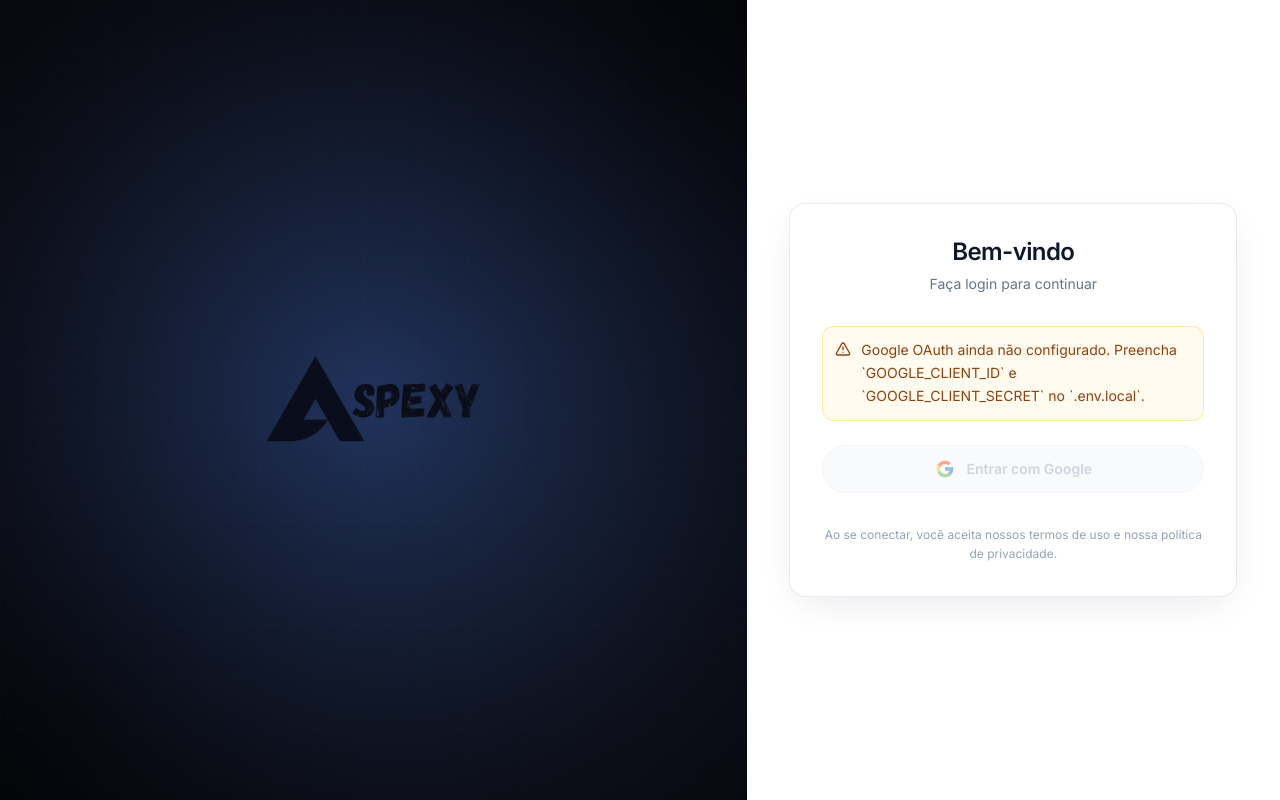
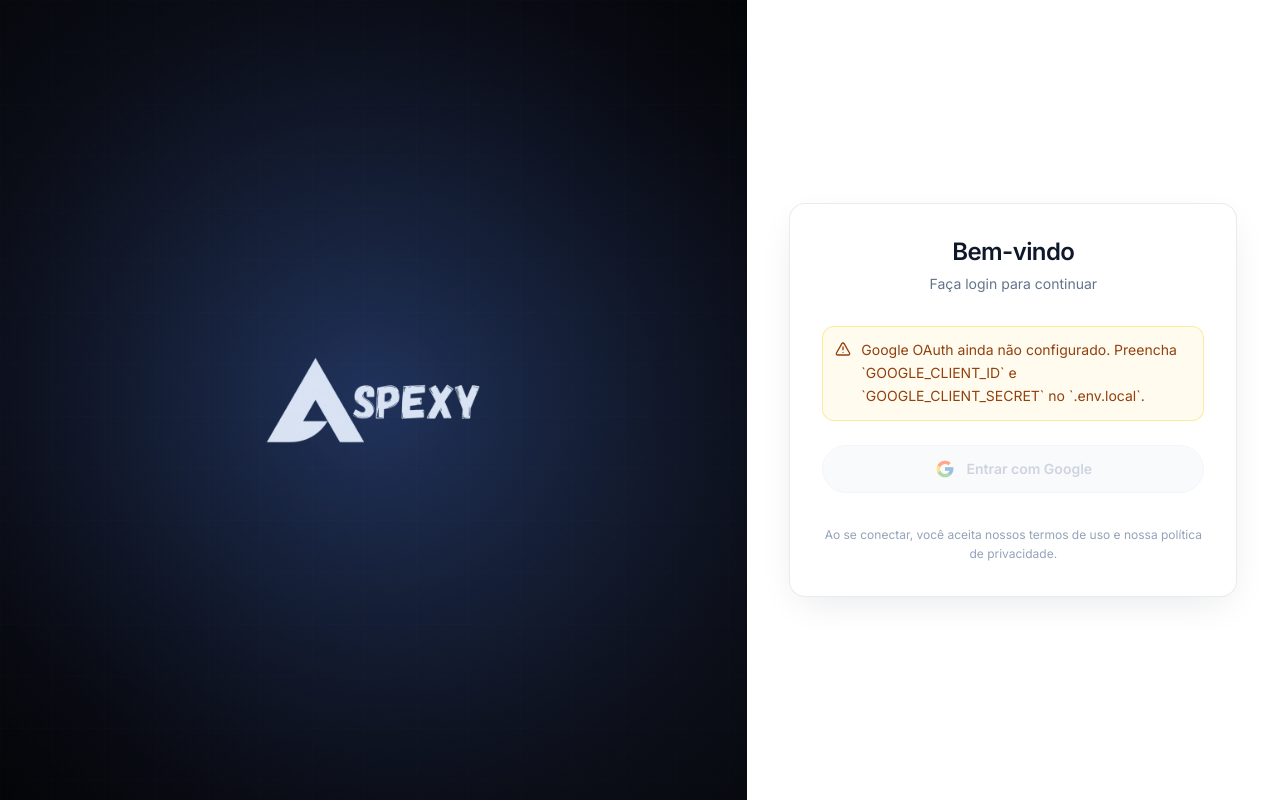
Before and after one commit to coder-gabrielsantos/aspexy, a Next.js app: page /login in a window 1280 px wide. Built offline with nearby package versions, Linux system fonts and the light colour scheme; no server answers.

Commit message:
Login: usar logo-w na tela de autenticação
Made-with: Cursor

```diff
--- a/components/login-screen.tsx
+++ b/components/login-screen.tsx
@@ -231,7 +231,7 @@ export default function LoginScreen({ googleConfigured, oauthError }: LoginScree
           <div className="pointer-events-none absolute inset-0 bg-[radial-gradient(ellipse_85%_75%_at_50%_50%,transparent_0%,rgba(0,0,0,0.45)_100%)]" />
 
           <div className="relative z-10 flex h-full flex-col items-center justify-center gap-6 p-10">
-            <PlatformLogo size={256} className="h-56 w-56 opacity-95" priority />
+            <PlatformLogo variant="white" size={256} className="h-56 w-56 opacity-95" priority />
           </div>
         </aside>
 
@@ -269,7 +269,7 @@ export default function LoginScreen({ googleConfigured, oauthError }: LoginScree
           {/* Content: logo no topo, login colado ao rodapé */}
           <div className="relative z-10 flex min-h-[100dvh] flex-col px-6 sm:px-8">
             <div className="flex flex-col items-center gap-3 pt-[max(2.75rem,env(safe-area-inset-top))] sm:pt-[max(3.25rem,env(safe-area-inset-top))]">
-              <PlatformLogo size={192} className="h-44 w-44 opacity-95 sm:h-48 sm:w-48" priority />
+              <PlatformLogo variant="white" size={192} className="h-44 w-44 opacity-95 sm:h-48 sm:w-48" priority />
             </div>
 
             <div className="mt-auto w-full max-w-sm self-center pb-[max(1.5rem,env(safe-area-inset-bottom))]">
--- a/components/platform-logo.tsx
+++ b/components/platform-logo.tsx
@@ -4,18 +4,28 @@ import Image from "next/image";
 
 import { cn } from "@/lib/utils";
 import platformLogo from "@/app/util/logo.png";
+import platformLogoWhite from "@/app/util/logo-w.png";
 
 type PlatformLogoProps = {
   className?: string;
+  /** `white`: variante para fundos escuros (login). */
+  variant?: "default" | "white";
   /** Largura/altura em pixels (Next Image). */
   size?: number;
   priority?: boolean;
 };
 
-export function PlatformLogo({ className, size = 32, priority = false }: PlatformLogoProps) {
+export function PlatformLogo({
+  className,
+  variant = "default",
+  size = 32,
+  priority = false
+}: PlatformLogoProps) {
+  const src = variant === "white" ? platformLogoWhite : platformLogo;
+
   return (
     <Image
-      src={platformLogo}
+      src={src}
       alt="Aspexy"
       width={size}
       height={size}
```
Also changed, not shown: app/util/logo-w.png (added).
